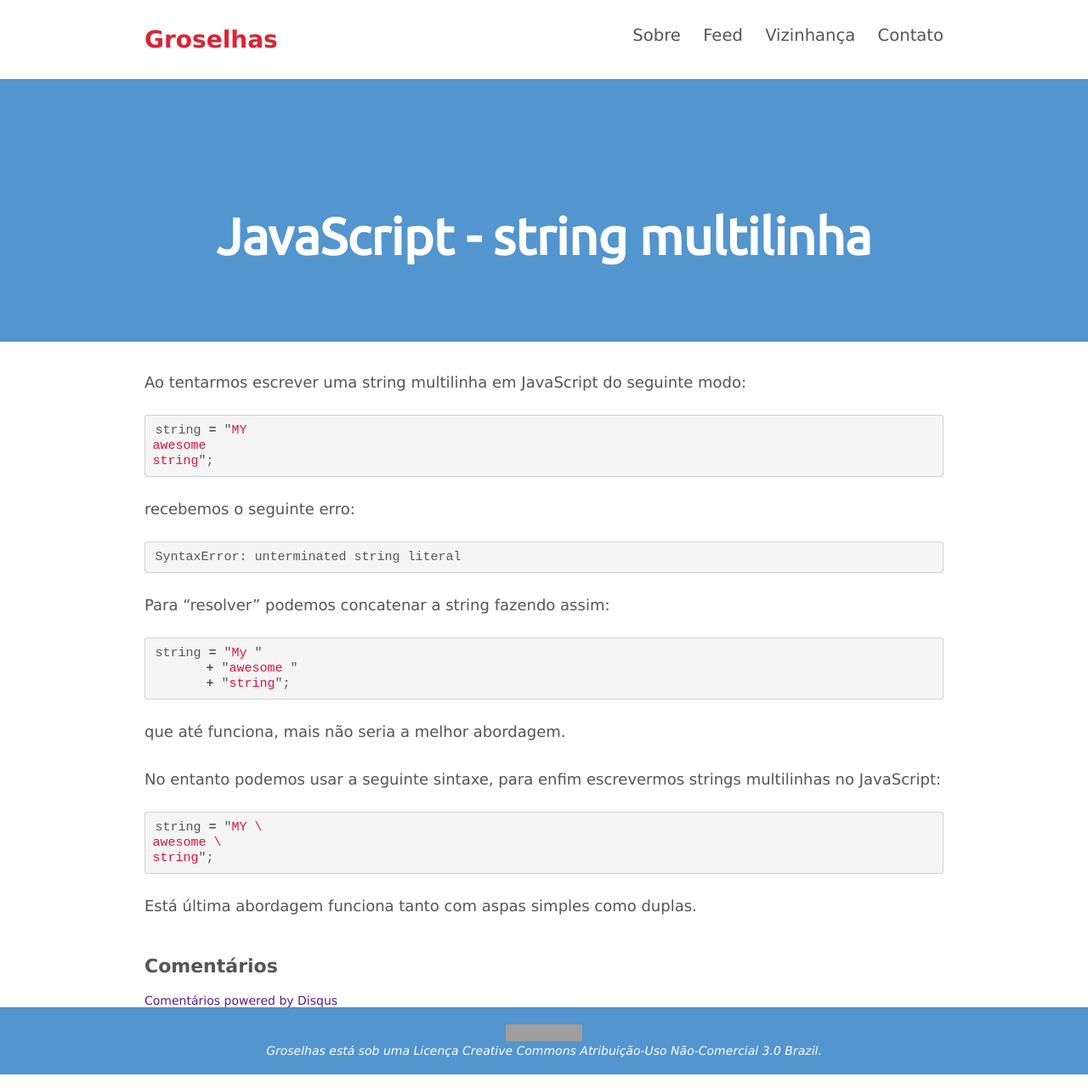
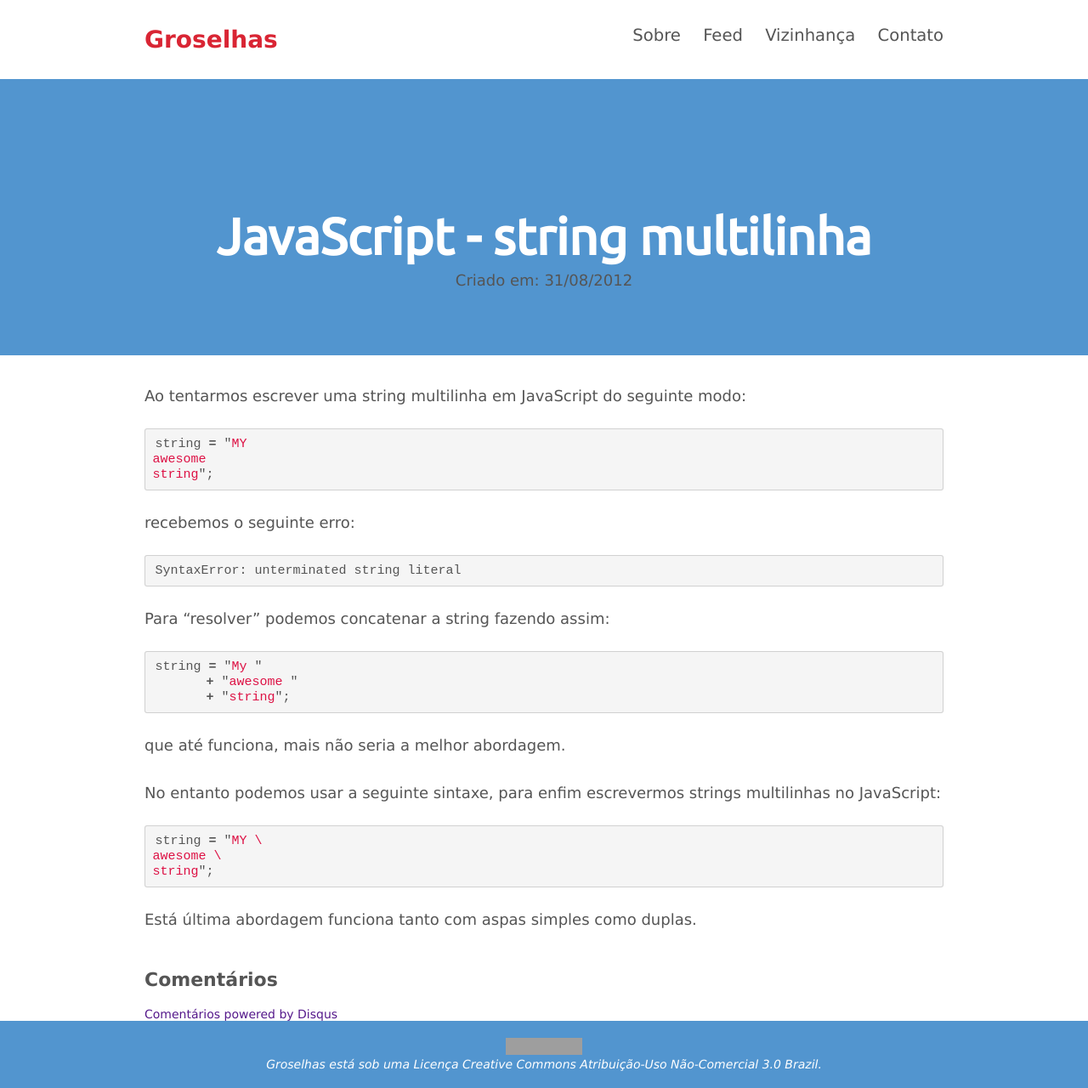
Before and after one commit to maurogeorge/groselhas, a Jekyll site: the page built from _posts/2012-08-31-javascript-string-multilinha.md, in a window 1280 px wide. Shown: the whole page at 85% size. Built offline with Jekyll 4.4.1, drawn with Linux system fonts in a browser that asks for light colours; Markdown is read by kramdown in place of the engine named in the settings; comment, search, counter and statistics services are not loaded; grey boxes are pictures that could not be loaded.

Commit message:
Add post date

```diff
--- a/_layouts/post.html
+++ b/_layouts/post.html
@@ -5,6 +5,7 @@ layout: default
   <div id="post-title-holder">
     <header id="post-title" class="wrapper">
     <h1><a href="{{ page.url }}" title="Post {{ page.title }}">{{ page.title }}</a></h1>
+    <p>Criado em: {{ page.date | date: '%d/%m/%Y' }}</p>
     </header>
   </div>
   <div class="wrapper">
--- a/css/styles.css
+++ b/css/styles.css
@@ -163,6 +163,10 @@ a#home-last-post-read {
 /* =Post
  * -------------------------------------------------------------- */
 
+#post-title h1 {
+  margin-bottom: 0;
+}
+
 #post {
   margin-bottom: 40px;
 }
```
